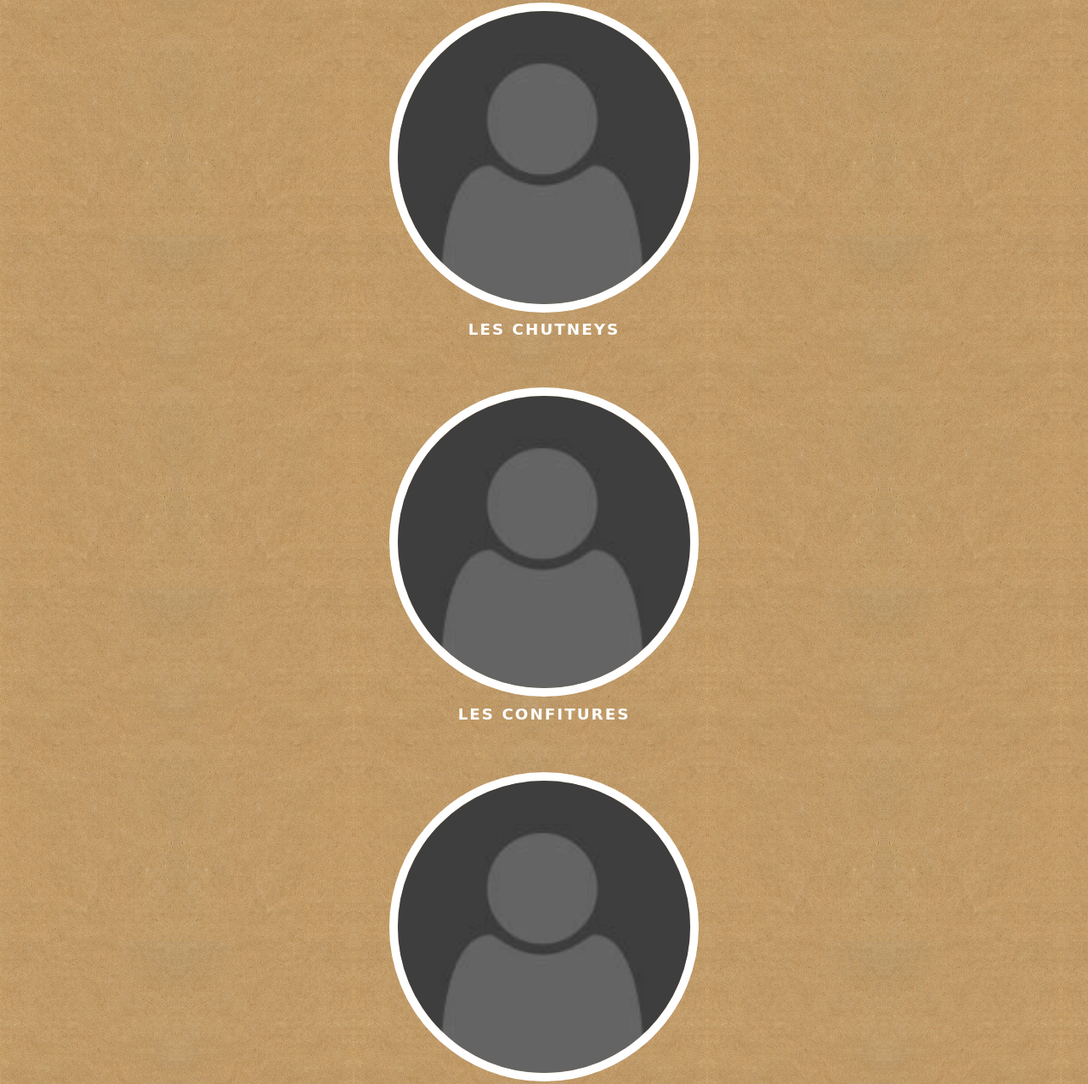
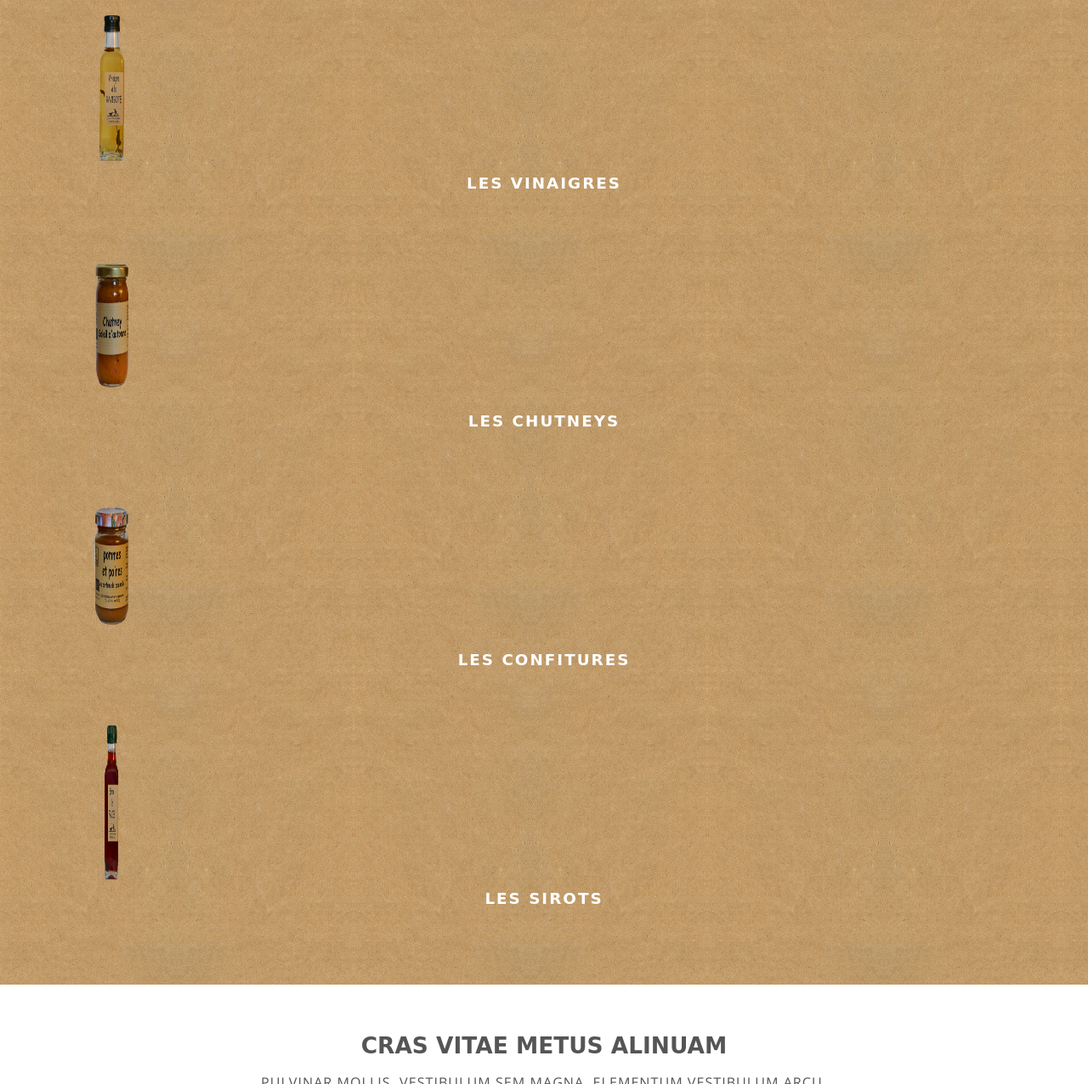
Before and after one commit to PizzalaFlorian/agreve, a plain HTML site: page index.html in a window 1280 px wide. Shown: the part 805-2081 px from the top of the page at 85% size. Drawn offline with nearby package versions, Linux system fonts and the light colour scheme.

Commit message:
images first insertion

```diff
--- a/css/style.css
+++ b/css/style.css
@@ -556,11 +556,11 @@
 				margin: 0em auto 2em auto;*/
 			}
 
-				.wrapper.style5 .image img {
+				/*.wrapper.style5 .image img {
 					border-radius: 50%;
 					border: 10px solid;
 					border-color: white;
-				}
+				}*/
 
 /* Header */
 
@@ -815,6 +815,7 @@
 
 /* Team */
 
+
 	#team h3 {
 		margin-bottom: 0.50em;
 		letter-spacing: 2px;
@@ -901,6 +902,17 @@ p{
 	margin: 0 !important;
 }
 
+
+.vignette > .image {
+	height: 200px !important;
+	width: 200px !important;
+}
+
+.vignette > .image > img, .vignette > .image {
+	height: 100%;
+
+}
+
 .team > .row > div > .image > img{
 	width: 100% !important;
 }
--- a/index.html
+++ b/index.html
@@ -79,40 +79,40 @@
             </header>
             <div class="row flexrow wrap align-center">
                 <div class="vignette">
-                    <a href="#" class="image"><img src="images/placeholder.png" alt=""></a>
+                    <a href="#" class="image"><img src="./images/produits/vinaigre_ravigotte_600.png" alt=""></a>
+                    <div class="center">
+	                    <h3>Les Vinaigres</h3>
+                    	<p></p>
+                    </div>
+                </div>
+                <div class="vignette">
+                    <a href="#" class="image"><img src="./images/produits/chutney_soleil_automne_600.png" alt=""></a>
                     <div class="center">
 	                    <h3>Les Chutneys</h3>
 	                    <p></p>
                     </div>
                 </div>
                 <div class="vignette">
-                    <a href="#" class="image"><img src="images/placeholder.png" alt=""></a>
+                    <a href="#" class="image"><img src="./images/produits/confiture_pomme_poire_600.png" alt=""></a>
                     <div class="center">
 	                    <h3>Les Confitures</h3>
                    		<p></p>
                    	</div>
                 </div>
                 <div class="vignette">
-                    <a href="#" class="image"><img src="images/placeholder.png" alt=""></a>
+                    <a href="#" class="image"><img src="./images/produits/sirop_fraise_face_600.png" alt=""></a>
                     <div class="center">
 	                    <h3>Les Sirots</h3>
                     	<p></p>
                     </div>
                 </div>
-                 <div class="vignette">
+            <!--      <div class="vignette">
                     <a href="#" class="image"><img src="images/placeholder.png" alt=""></a>
                     <div class="center">
 	                    <h3>Les Sorbets</h3>
                     	<p></p>
                     </div>
-                </div>
-                <div class="vignette">
-                    <a href="#" class="image"><img src="images/placeholder.png" alt=""></a>
-                    <div class="center">
-	                    <h3>Les Vinaigres</h3>
-                    	<p></p>
-                    </div>
-                </div>
+                </div> -->
             </div>
         </section>
     </div>
```
Also changed, not shown: images/produits/chutney_soleil_automne_600.png (added), images/produits/confiture_coing_600.png (added), images/produits/confiture_pomme_poire_600.png (added), images/produits/sirop_fraise_face_600.png (added), images/produits/vinaigre_ravigotte_600.png (added).
